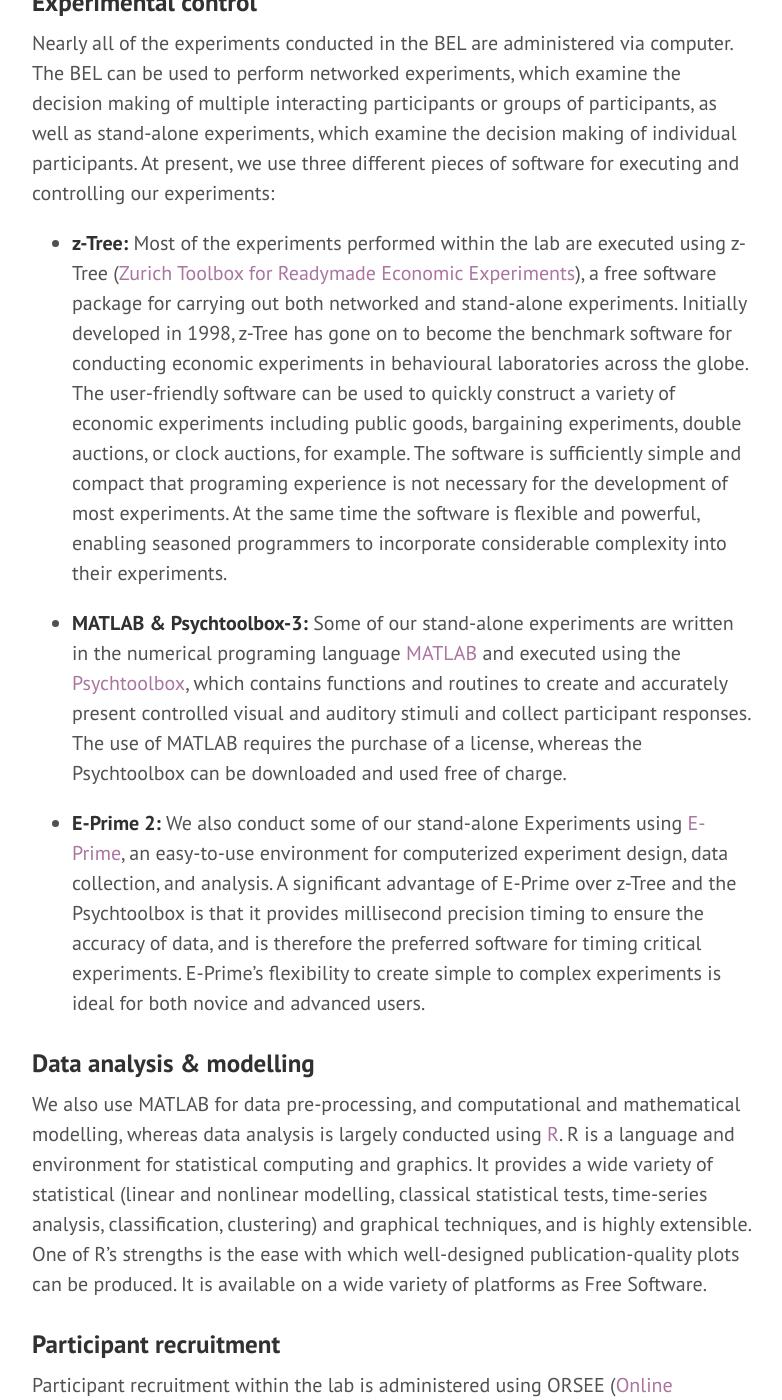
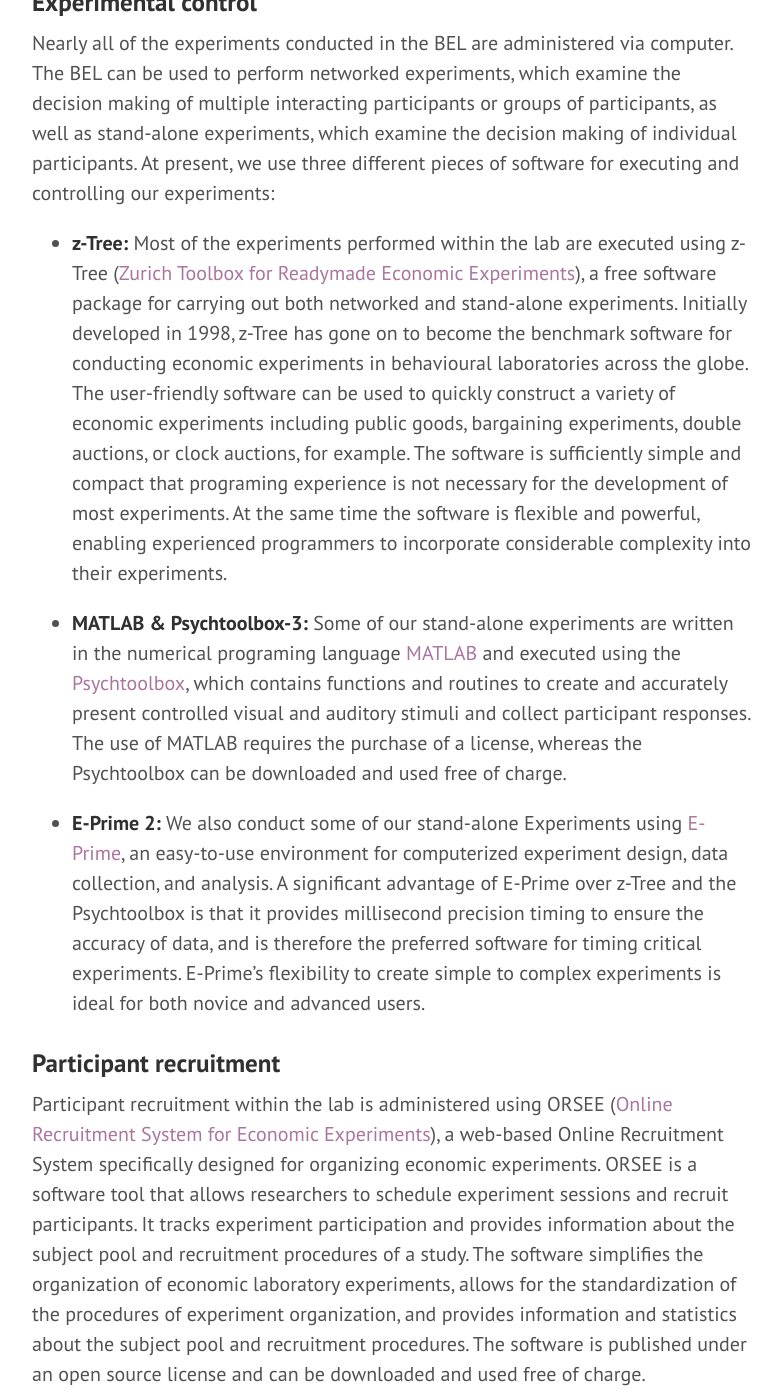
Before and after one commit to bel-uwa/bel-uwa.github.io, a Jekyll site: the page built from Facilities.md, in a window 1280 px wide and 1400 px high, scrolled down 1217 px. Shown: the whole window, without its empty margins (248-1030 px from the left). Built offline with Jekyll 4.4.1, drawn with Linux system fonts in a browser that asks for light colours; Markdown is read by kramdown in place of the engine named in the settings; some of the changed text lies outside the part shown.

Commit message:
Facilities page update

```diff
--- a/Facilities.md
+++ b/Facilities.md
@@ -16,14 +16,15 @@ The BEL is a multidisciplinary and state of the art research facility for studyi
 
 Nearly all of the experiments conducted in the BEL are administered via computer. The BEL can be used to perform networked experiments, which examine the decision making of multiple interacting participants or groups of participants, as well as stand-alone experiments, which examine the decision making of individual participants. At present, we use three different pieces of software for executing and controlling our experiments:
 
-* **z-Tree:** Most of the experiments performed within the lab are executed using z-Tree (<a href="http://www.ztree.uzh.ch/index.html">Zurich Toolbox for Readymade Economic Experiments</a>), a free software package for carrying out both networked and stand-alone experiments. Initially developed in 1998, z-Tree has gone on to become the benchmark software for conducting economic experiments in behavioural laboratories across the globe. The user-friendly software can be used to quickly construct a variety of economic experiments including public goods, bargaining experiments, double auctions, or clock auctions, for example. The software is sufficiently simple and compact that programing experience is not necessary for the development of most experiments. At the same time the software is flexible and powerful, enabling seasoned programmers to incorporate considerable complexity into their experiments.
+* **z-Tree:** Most of the experiments performed within the lab are executed using z-Tree (<a href="http://www.ztree.uzh.ch/index.html">Zurich Toolbox for Readymade Economic Experiments</a>), a free software package for carrying out both networked and stand-alone experiments. Initially developed in 1998, z-Tree has gone on to become the benchmark software for conducting economic experiments in behavioural laboratories across the globe. The user-friendly software can be used to quickly construct a variety of economic experiments including public goods, bargaining experiments, double auctions, or clock auctions, for example. The software is sufficiently simple and compact that programing experience is not necessary for the development of most experiments. At the same time the software is flexible and powerful, enabling experienced programmers to incorporate considerable complexity into their experiments.
 
 * **MATLAB & Psychtoolbox-3:** Some of our stand-alone experiments are written in the numerical programing language <a href="http://au.mathworks.com/products/matlab/">MATLAB</a> and executed using the <a href="http://psychtoolbox.org">Psychtoolbox</a>, which contains functions and routines to create and accurately present controlled visual and auditory stimuli and collect participant responses. The use of MATLAB requires the purchase of a license, whereas the Psychtoolbox can be downloaded and used free of charge.
 
 * **E-Prime 2:** We also conduct some of our stand-alone Experiments using <a href="http://www.pstnet.com/eprime.cfm">E-Prime</a>, an easy-to-use environment for computerized experiment design, data collection, and analysis. A significant advantage of E-Prime over z-Tree and the Psychtoolbox is that it provides millisecond precision timing to ensure the accuracy of data, and is therefore the preferred software for timing critical experiments. E-Prime's flexibility to create simple to complex experiments is ideal for both novice and advanced users.
 
+
+### Participant recruitment
+Participant recruitment within the lab is administered using ORSEE (<a href="http://www.orsee.org/web/index.php">Online Recruitment System for Economic Experiments</a>), a web-based Online Recruitment System specifically designed for organizing economic experiments. ORSEE is a software tool that allows researchers to schedule experiment sessions and recruit participants. It tracks experiment participation and provides information about the subject pool and recruitment procedures of a study. The software simplifies the organization of economic laboratory experiments, allows for the standardization of the procedures of experiment organization, and provides information and statistics about the subject pool and recruitment procedures. The software is published under an open source license and can be downloaded and used free of charge.
+
 ### Data analysis & modelling
 We also use MATLAB for data pre-processing, and computational and mathematical modelling, whereas data analysis is largely conducted using <a href="http://www.r-project.org">R</a>. R is a language and environment for statistical computing and graphics. It provides a wide variety of statistical (linear and nonlinear modelling, classical statistical tests, time-series analysis, classification, clustering) and graphical techniques, and is highly extensible. One of R’s strengths is the ease with which well-designed publication-quality plots can be produced. It is available on a wide variety of platforms as Free Software.
-
-### Participant recruitment
-Participant recruitment within the lab is administered using ORSEE (<a href="http://www.orsee.org/web/index.php">Online Recruitment System for Economic Experiments</a>), a web-based Online Recruitment System, specifically designed for organizing economic experiments. ORSEE is a software tool that allows researchers to schedule experiment sessions and recruit participants. It tracks experiment participation and provides information about the subject pool and recruitment procedures of a study. The software simplifies the organization of economic laboratory experiments, allows for the standardization of the procedures of experiment organization, and provides information and statistics about the subject pool and recruitment procedures. The software is published under an open source license and can be downloaded and used free of charge.
```
Also changed, not shown: 1 other file.
